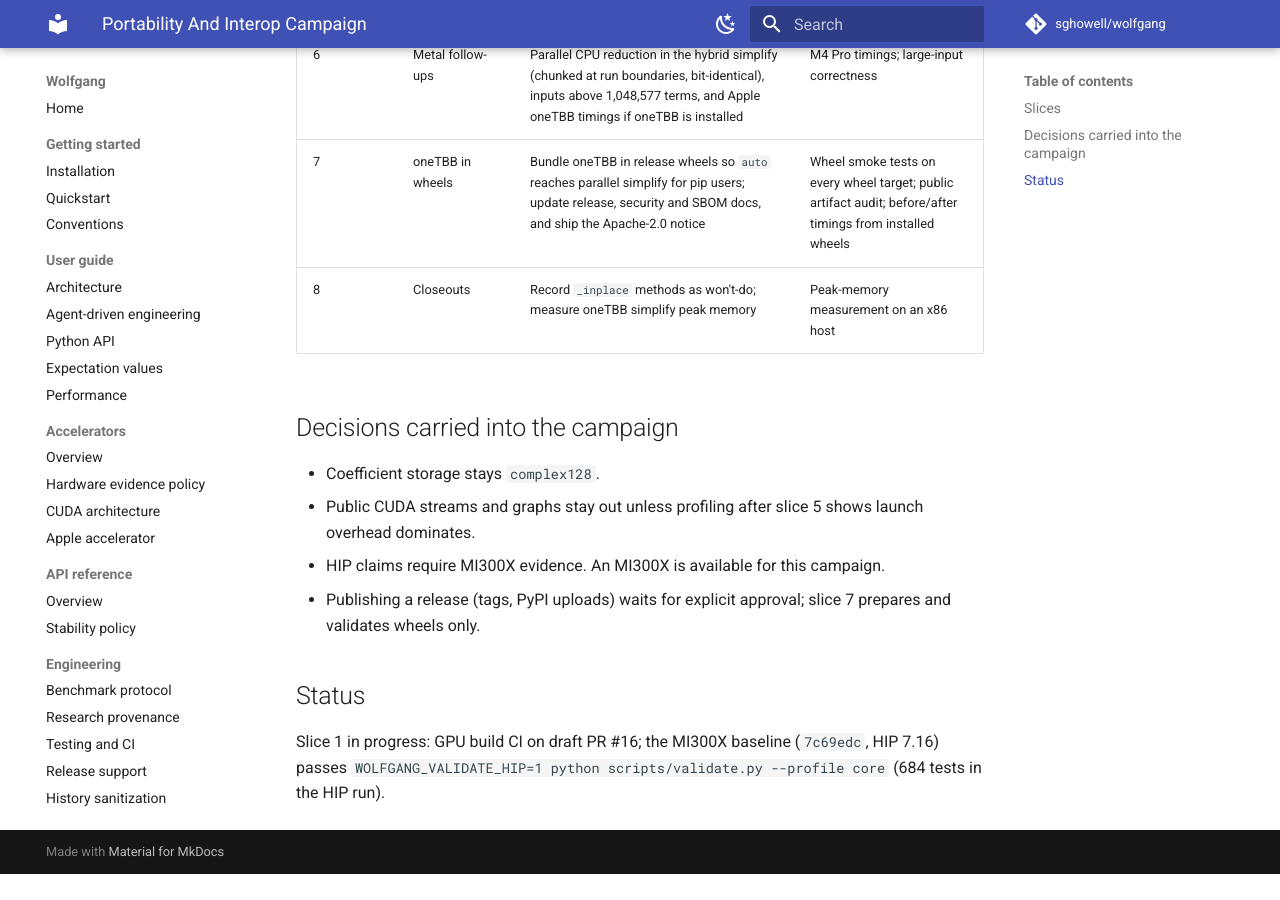
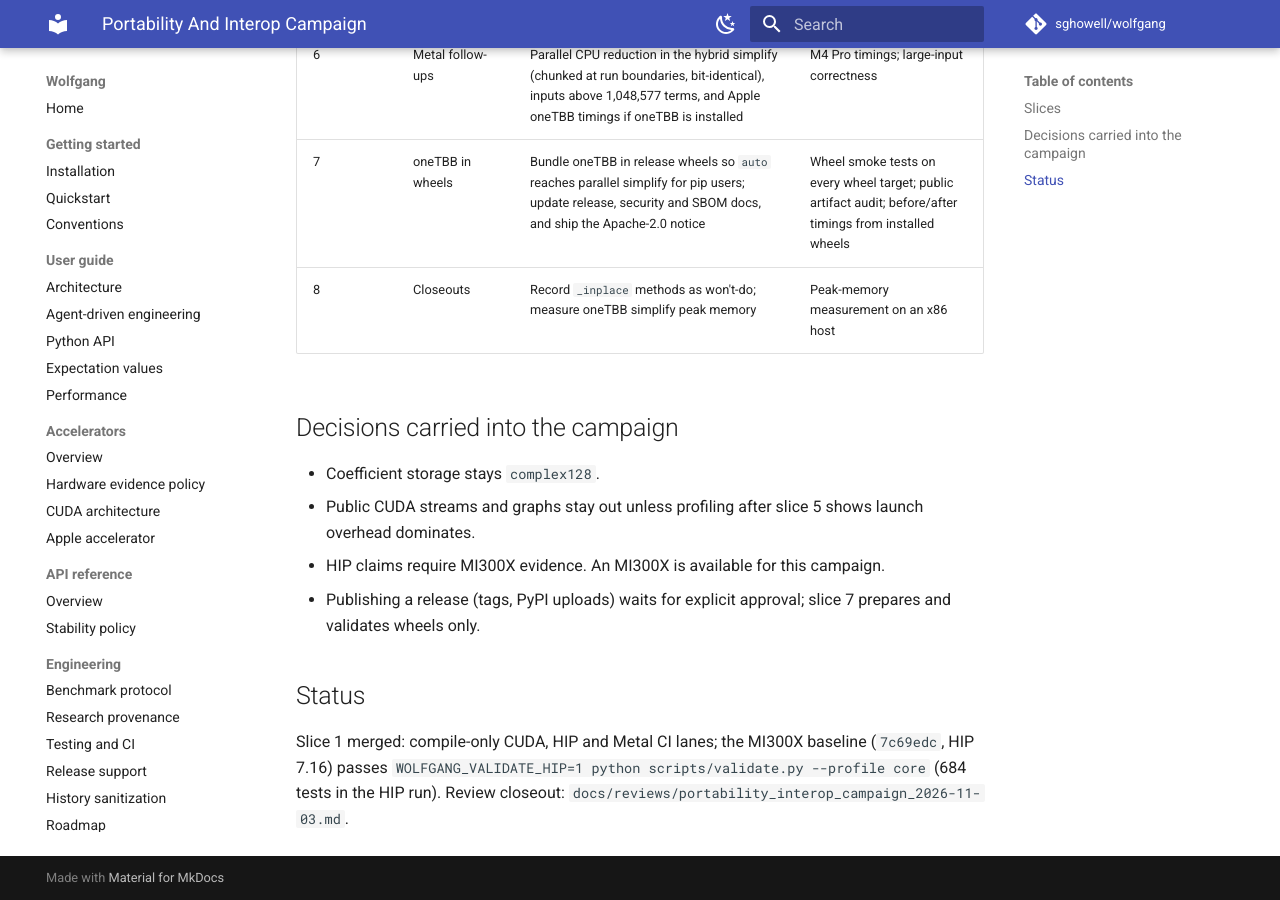
Before and after one commit to sghowell/wolfgang, an MkDocs documentation site: the page built from docs/plans/portability_and_interop_campaign_plan.md, in a window 1280 px wide and 900 px high, scrolled down 1310 px. Built offline with MkDocs 1.6.1 and Material for MkDocs 9.7.7, drawn with Linux system fonts in a browser that asks for light colours; comment, search, counter and statistics services are not loaded; before the commit the page ends 2184 px from its top, so only the background shows below that.

Commit message:
docs: slice 1 closeout and plan status for GPU build CI

```diff
--- a/docs/plans/portability_and_interop_campaign_plan.md
+++ b/docs/plans/portability_and_interop_campaign_plan.md
@@ -36,6 +36,7 @@
 
 ## Status
 
-Slice 1 in progress: GPU build CI on draft PR #16; the MI300X baseline
+Slice 1 merged: compile-only CUDA, HIP and Metal CI lanes; the MI300X baseline
 (`7c69edc`, HIP 7.16) passes `WOLFGANG_VALIDATE_HIP=1 python scripts/validate.py
---profile core` (684 tests in the HIP run).
+--profile core` (684 tests in the HIP run). Review closeout:
+`docs/reviews/portability_interop_campaign_2026-11-03.md`.
```
Also changed, not shown: docs/reviews/portability_interop_campaign_2026-11-03.md (added, +39 -0 lines).
